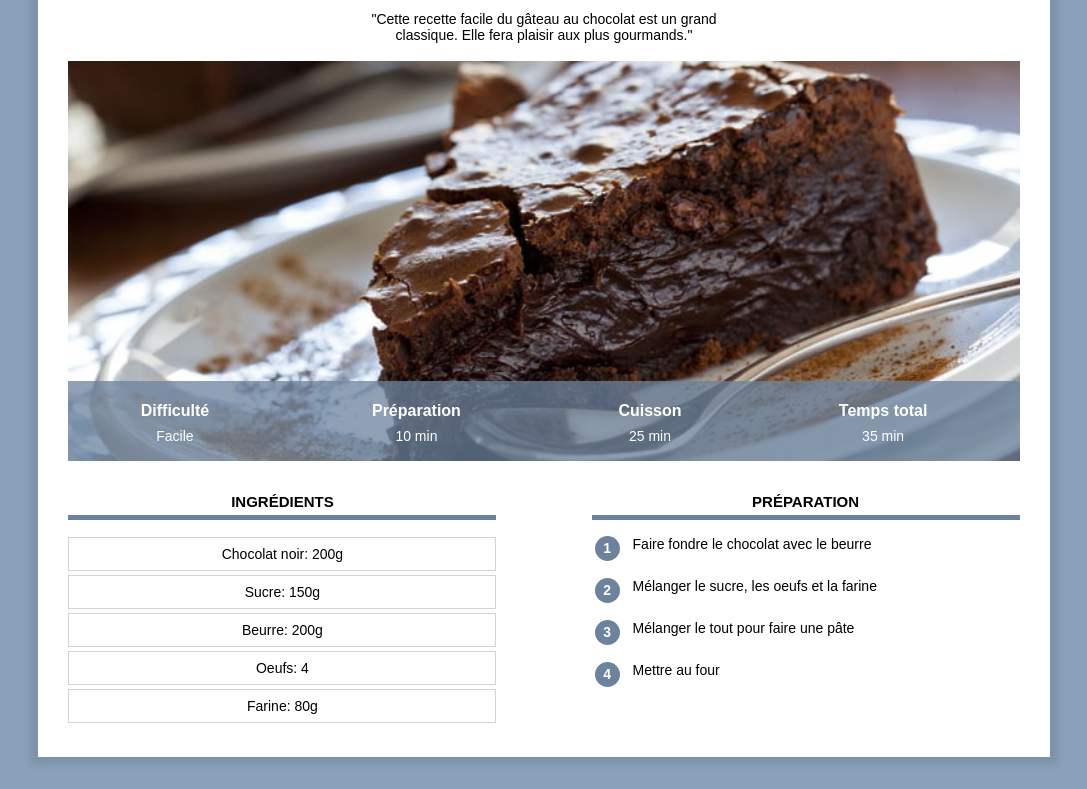
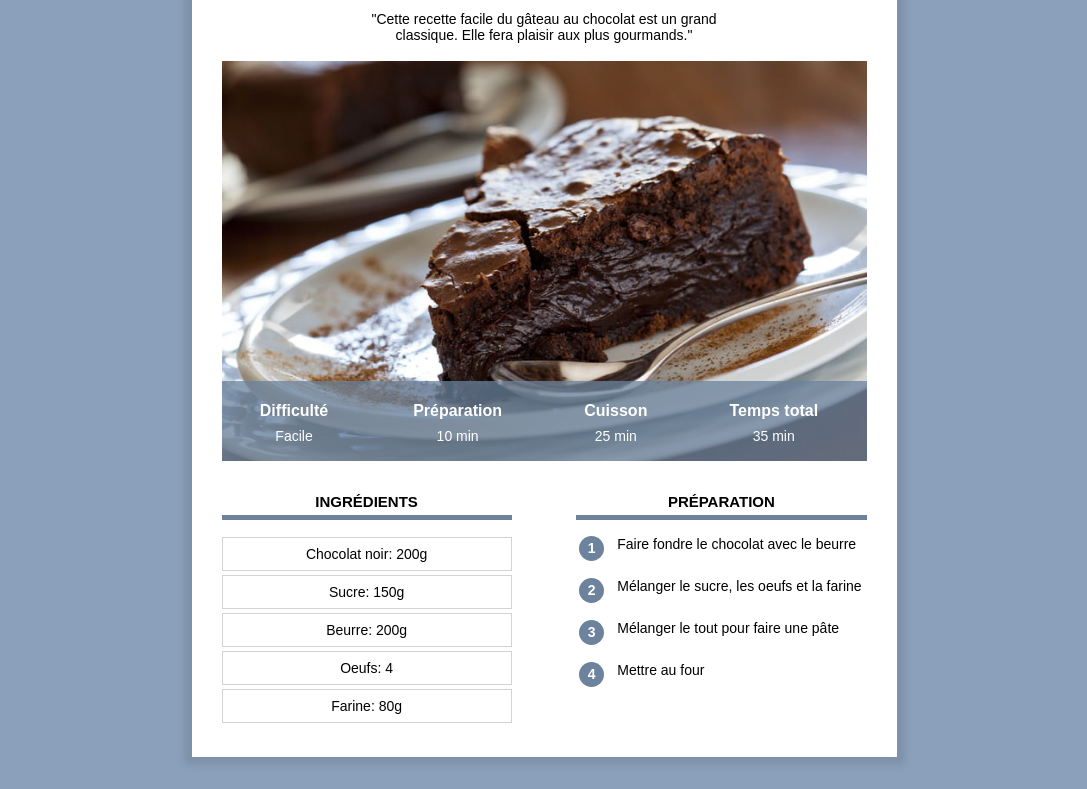
Before and after one commit to thibaultbouvier/recettes, a plain HTML site: page recette.html in a window 1280 px wide. Shown: the part 152-941 px from the top of the page, without its empty margins (96-1183 px from the left). Drawn offline with Linux system fonts and the light colour scheme.

Commit message:
Add files via upload

```diff
--- a/recette.html
+++ b/recette.html
@@ -3,6 +3,7 @@
     <head>
         <title>Gâteau au chocolat</title>
         <meta charset="UTF-8">
+        <meta name="viewport" content="width=device-width, initial-scale=1.0">
         <link rel="stylesheet" href="style.css"/>
     </head>
     <body>
--- a/style.css
+++ b/style.css
@@ -32,9 +32,8 @@ div.categorie {
 
 div.contenu {
     background-color: white;
-    margin: 60px 10% 80px 10%;
-    padding: 0px 30px 30px 30px;
-    min-width: 350px;
+    margin: 40px 8px 40px 8px;
+    padding: 0px 8px 20px 8px;
     box-shadow: 0px 0px 8px 8px rgba(0, 0, 0, 0.1);
     overflow: visible;
 }
@@ -67,19 +66,21 @@ table.info {
     position: absolute;
     bottom: 0;
     width: 100%;
-    color: white; background-color: #6c829dC0; height: 80px;
+    color: white;
+    background-color: #6c829dC0;
+    height: 50px;
+}
+
+table.info th {
+    font-size: 14px;
+    vertical-align: bottom;
+    padding-bottom: 5px;
 }
 
 table.info td {
     text-align: center;
-    font-size: 14px;
+    font-size: 12px;
     vertical-align: top;
-}
-
-table.info th {
-    font-size: 16px;
-    vertical-align: bottom;
-    padding-bottom: 5px;
 }
 
 img.info {
@@ -91,7 +92,7 @@ img.info {
 }
 
 div.colonne {
-    width: 45%;
+    width: 100%;
     margin-top: 20px;
 }
 
@@ -105,7 +106,6 @@ div.colonne h2 {
 
 div.colonne1 {
     display: inline-block;
-    margin-right: 10% ;
 }
 
 div.ingredients p {
@@ -115,10 +115,6 @@ div.ingredients p {
     padding: 8px 0px;
     margin-top: 4px;
     margin-bottom: 0px;
-}
-
-div.colonne2 {
-    float: right;
 }
 
 table.preparation p.numero {
@@ -148,3 +144,44 @@ table.preparation td.preparation_etape {
 table.preparation tr {
     height: 40px;
 }
+
+/* Styles pour ordinateur */
+@media only screen and (min-width: 768px) {
+    div.contenu {
+        margin: 60px 10% 80px 10%;
+        padding: 0px 30px 30px 30px;
+        min-width: 350px;
+    }
+
+    table.info {
+        height: 80px;
+    }
+
+    table.info th {
+        font-size: 16px;
+    }
+
+    table.info td {
+        font-size: 14px;
+    }
+
+    div.colonne {
+        width: 45%;
+    }
+
+    div.colonne1 {
+        margin-right: 10% ;
+    }
+
+    div.colonne2 {
+        float: right;
+    }
+}
+
+@media only screen and (min-width: 900px) {
+    div.contenu {
+        margin-left: auto;
+        margin-right: auto;
+        width: 645px;
+    }
+}
```
